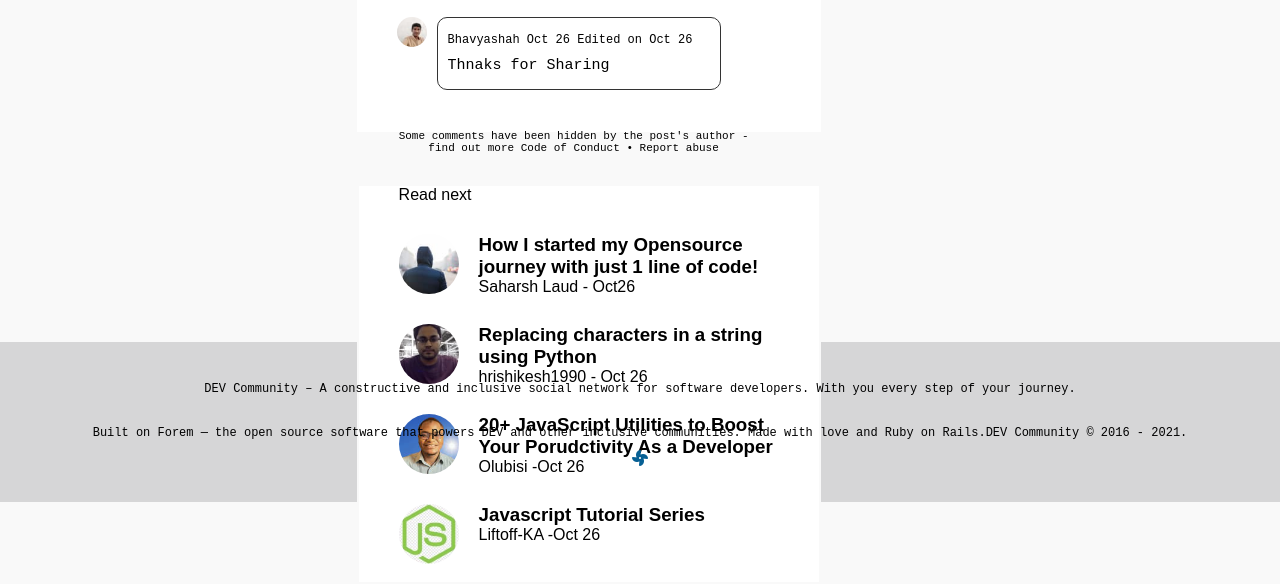
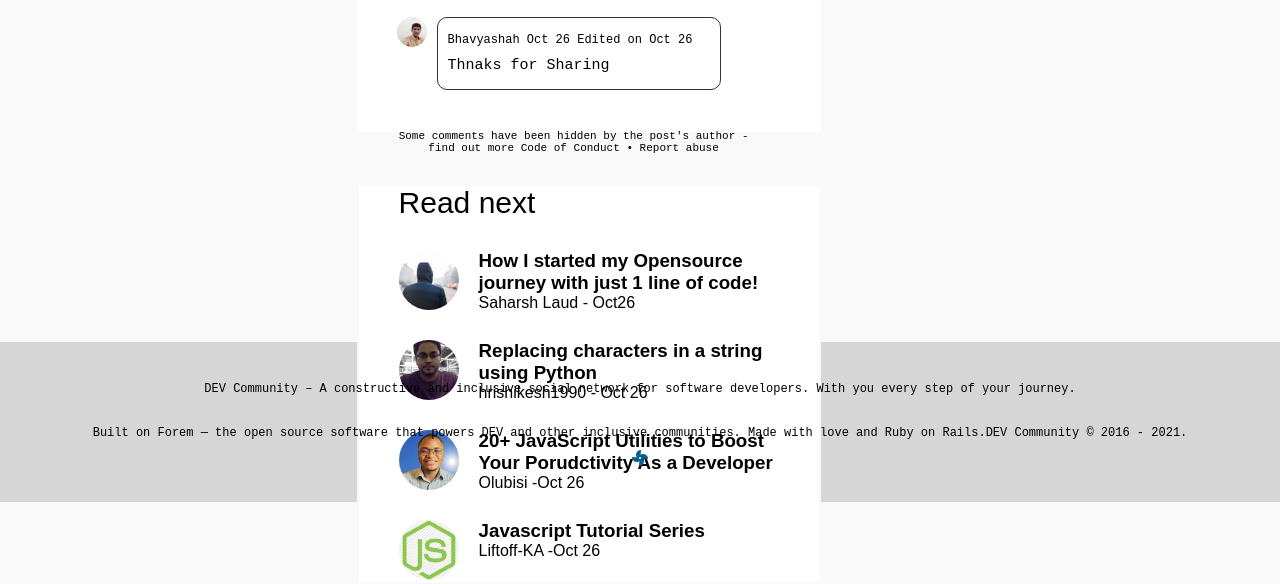
Before and after one commit to brunochan2001/DEV, a plain HTML site: page index.html in a window 1280 px wide. Shown: the part 2918-3502 px from the top of the page. Drawn offline with Linux system fonts and the light colour scheme.

Commit message:
finish-3

```diff
--- a/styles.css
+++ b/styles.css
@@ -400,6 +400,9 @@
     color: rgb(7, 96, 148);
     text-align: center;
     margin-top: 10px;
+}
+.red{
+    font-size: 20px;
 }
 
 
@@ -818,6 +821,9 @@
         padding-right: 40px;
 
         }
+        .red{
+            font-size: 30px;
+        }
         .red-container{
             background-color: #fff;
             margin-top: 30px;
```
